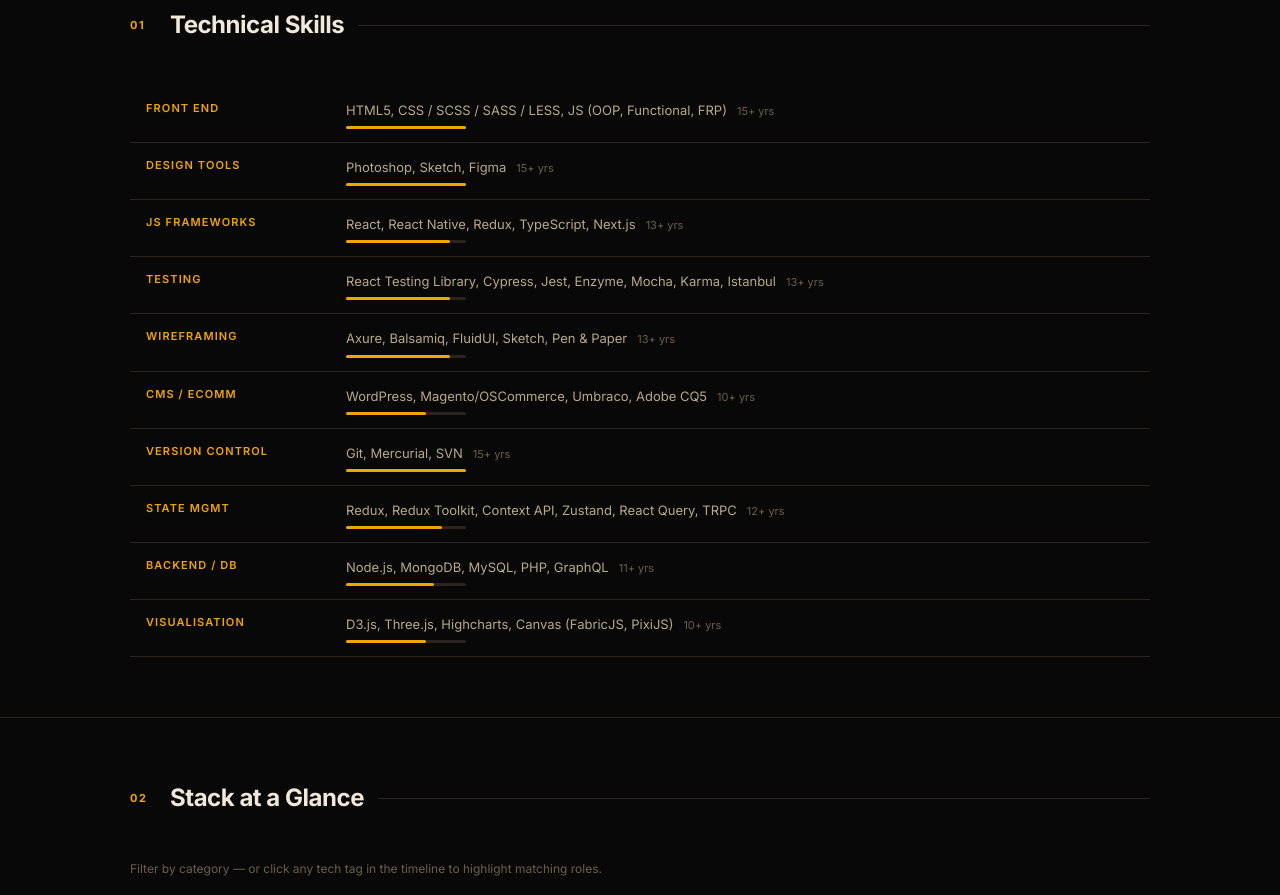
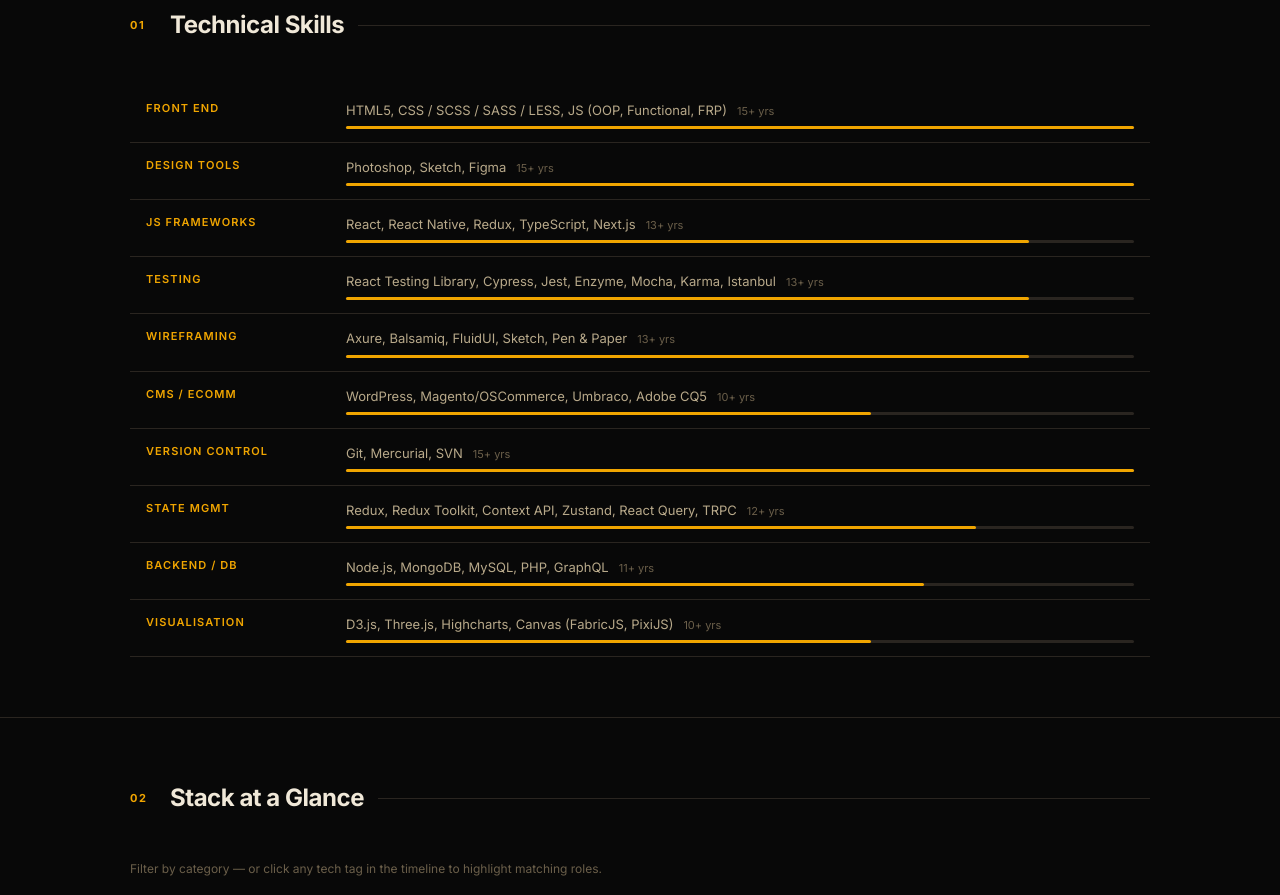
Before and after one commit to samlatif-uk/cv, a React (Vite) app in the folder react.samlatif.uk/: page / in a window 1280 px wide. Shown: the part 1060-1955 px from the top of the page. Built offline with nearby package versions, Linux system fonts and the light colour scheme.

Commit message:
Make tech skill bars full width

```diff
--- a/react.samlatif.uk/src/index.css
+++ b/react.samlatif.uk/src/index.css
@@ -65,7 +65,7 @@
   .tech-table td:last-child{color:var(--text-dim)}
   .tech-table td span.yrs{color:var(--text-muted);font-size:11px;margin-left:10px}
   .bar-wrap{display:flex;align-items:center;gap:10px;margin-top:5px}
-  .bar{height:3px;background:var(--border);flex:1;max-width:120px;border-radius:2px}
+  .bar{height:3px;background:var(--border);flex:1;border-radius:2px}
   .bar-fill{height:100%;background:var(--accent);border-radius:2px;transition:width 1s ease}
 
   /* FILTER BTNS */
```
Also changed, not shown: 1 other file (tests, documents, lock files or other folders).
